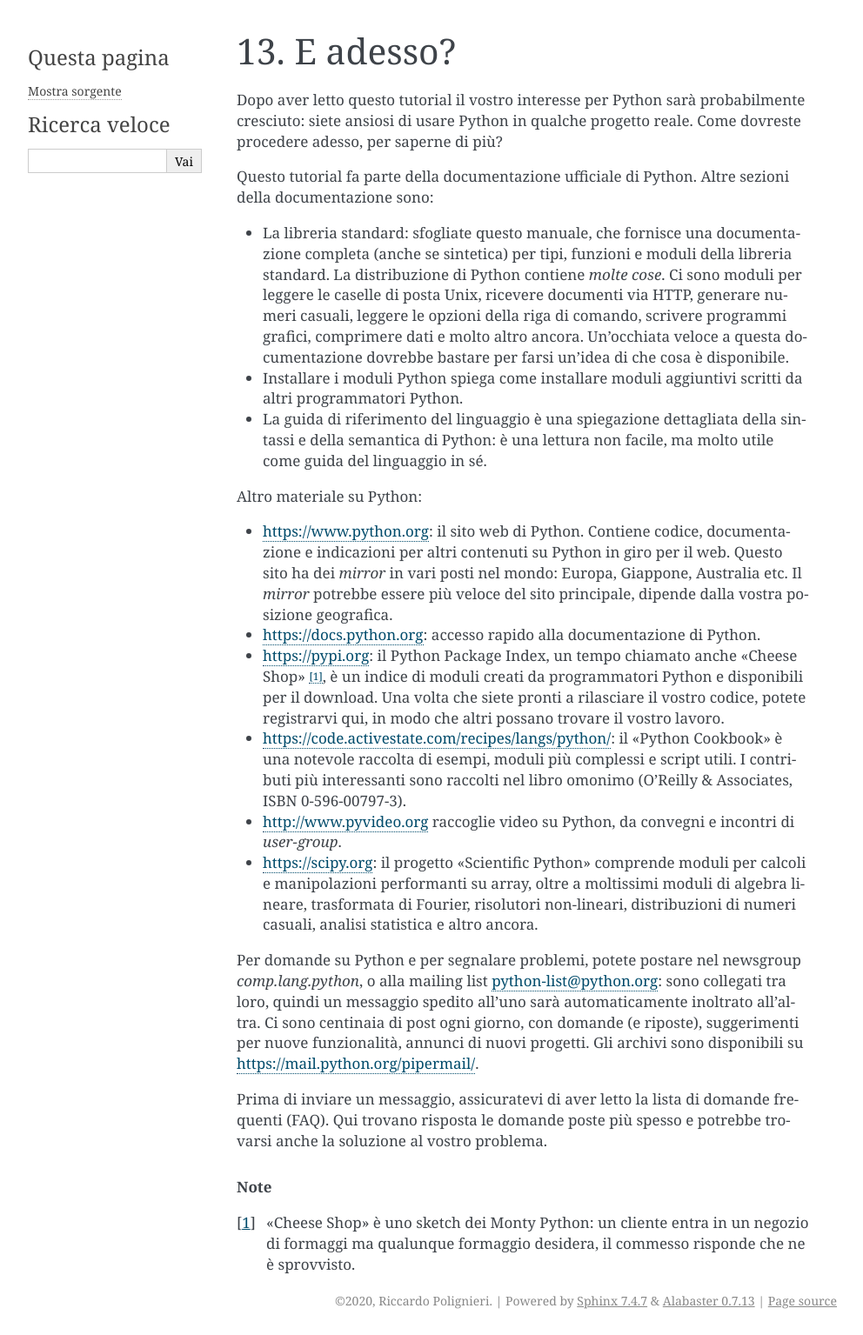
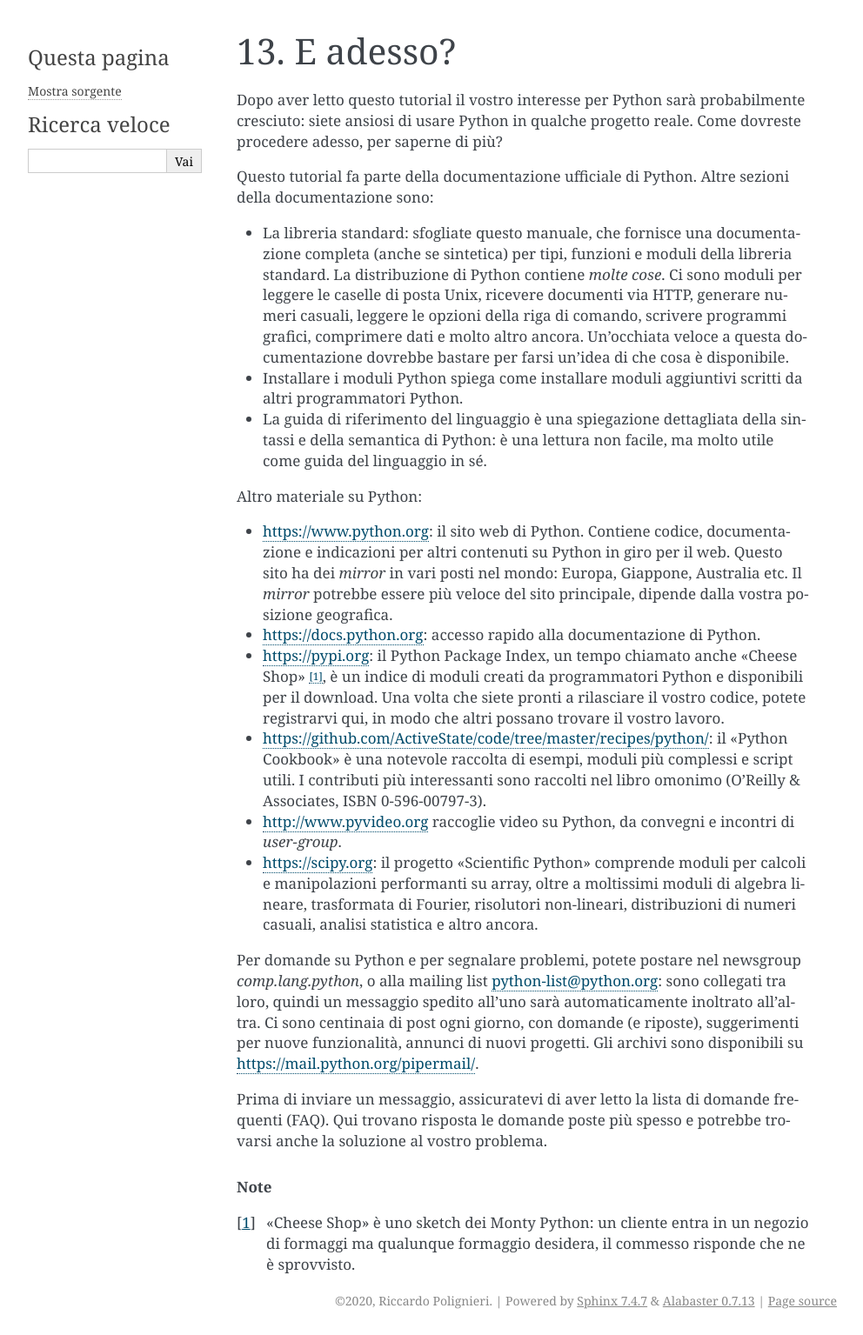
Before and after one commit to ricpol/pytutorial-it, a Sphinx documentation site: the page built from tutorial/source/whatnow.rst, in a window 1280 px wide. Shown: the whole page at 87% size, without its empty margins (148-1140 px from the left). Built offline with Sphinx 7.4.7, drawn with Linux system fonts in a browser that asks for light colours; part of the change alters nothing that is shown.

Commit message:
sync with commit ac0333e

```diff
--- a/tutorial/source/whatnow.rst
+++ b/tutorial/source/whatnow.rst
@@ -43,10 +43,10 @@ Altro materiale su Python:
   vostro codice, potete registrarvi qui, in modo che altri possano trovare il
   vostro lavoro.
 
-* https://code.activestate.com/recipes/langs/python/: il "Python Cookbook" è
-  una notevole raccolta di esempi, moduli più complessi e script utili. I
-  contributi più interessanti sono raccolti nel libro omonimo (O'Reilly &
-  Associates, ISBN 0-596-00797-3).
+* https://github.com/ActiveState/code/tree/master/recipes/python/: il "Python
+  Cookbook" è una notevole raccolta di esempi, moduli più complessi e script
+  utili. I contributi più interessanti sono raccolti nel libro omonimo
+  (O'Reilly & Associates, ISBN 0-596-00797-3).
 
 * http://www.pyvideo.org raccoglie video su Python, da convegni e incontri di
   *user-group*.
```
